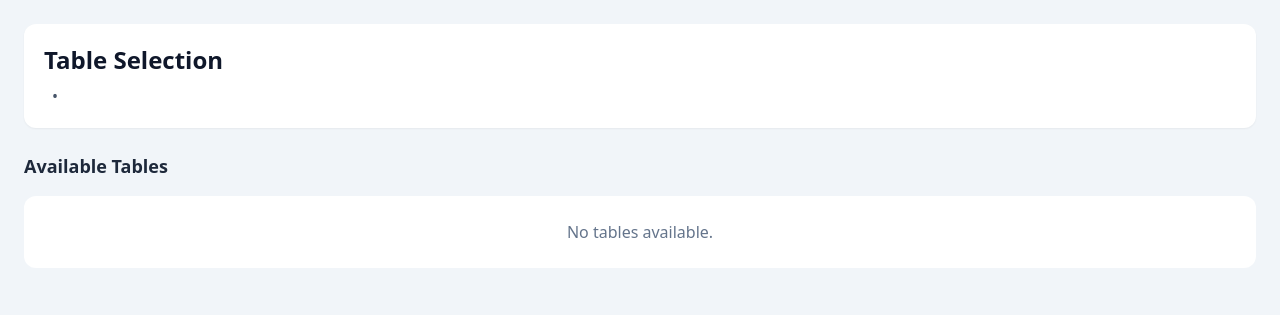
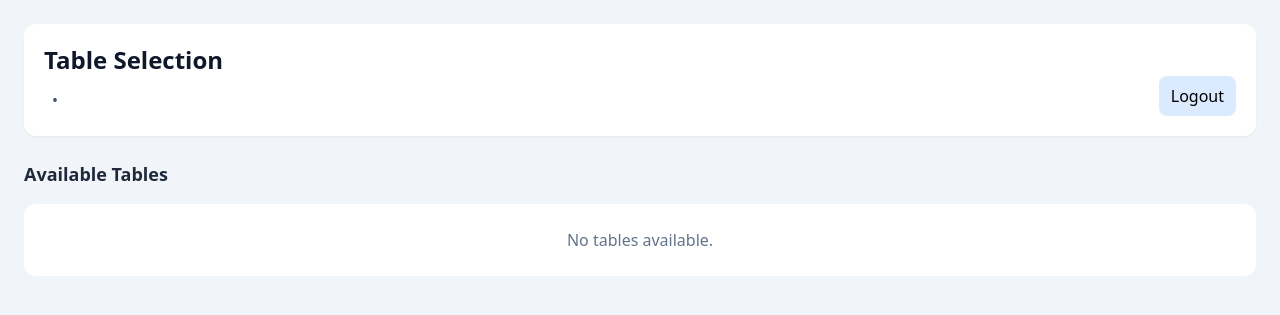
Before and after one commit to prakashtaz0091/Restaurant-Management-System, a Django app: template orders/templates/orders/tables.html in a window 1280 px wide. Shown: the top 315 px of the page. Run offline with Django 5.2, Linux system fonts and the light colour scheme; the template is opened without the code that fills it, so the values that code supplies are empty; some libraries are stand-ins or nearby versions.

Commit message:
feat: logout button in tables page, and auto redirect user based on role after login

```diff
--- a/orders/templates/orders/tables.html
+++ b/orders/templates/orders/tables.html
@@ -1,5 +1,6 @@
 <!DOCTYPE html>
 <html lang="en">
+
 <head>
     <meta charset="UTF-8">
     <meta name="viewport" content="width=device-width, initial-scale=1.0">
@@ -7,6 +8,7 @@
 
     <script src="https://cdn.tailwindcss.com"></script>
 </head>
+
 <body class="bg-slate-100 min-h-screen">
 
     <div class="max-w-7xl mx-auto p-4 md:p-6">
@@ -15,10 +17,8 @@
         {% if messages %}
         <div class="mb-6 space-y-2">
             {% for message in messages %}
-            <div
-                class="bg-green-100 border border-green-300 text-green-800 px-4 py-3 rounded-lg font-medium"
-                role="alert"
-            >
+            <div class="bg-green-100 border border-green-300 text-green-800 px-4 py-3 rounded-lg font-medium"
+                role="alert">
                 {{ message }}
             </div>
             {% endfor %}
@@ -31,12 +31,17 @@
                 Table Selection
             </h1>
 
+            <div class="flex justify-between items-center">
                 <div class="mt-2 text-slate-600">
                     <span class="font-semibold">
                         {{ request.user.first_name }} {{ request.user.last_name }}
                     </span>
                     <span class="mx-2">•</span>
                     <span>{{ request.user.get_role_display }}</span>
+                </div>
+                <div class="bg-blue-100 py-2 px-3 rounded-lg">
+                    <a href="{% url 'logout_view_url' %}">Logout</a>
+                </div>
             </div>
         </div>
 
@@ -49,8 +54,7 @@
             <div class="grid grid-cols-2 sm:grid-cols-3 lg:grid-cols-4 xl:grid-cols-5 gap-4">
 
                 {% for table in tables %}
-                <a href="{% url 'menu_view_url' table.id %}"
-                   class="bg-white border-2 border-slate-200 hover:border-blue-500 hover:bg-blue-50
+                <a href="{% url 'menu_view_url' table.id %}" class="bg-white border-2 border-slate-200 hover:border-blue-500 hover:bg-blue-50
                           rounded-xl p-6 shadow-sm transition-all duration-200
                           focus:outline-none focus:ring-4 focus:ring-blue-300">
 
@@ -87,4 +91,5 @@
     </div>
 
 </body>
+
 </html>
```
Also changed, not shown: accounts/views.py (+7 -1 lines). Lines whose indentation alone changed are shown as unchanged.
